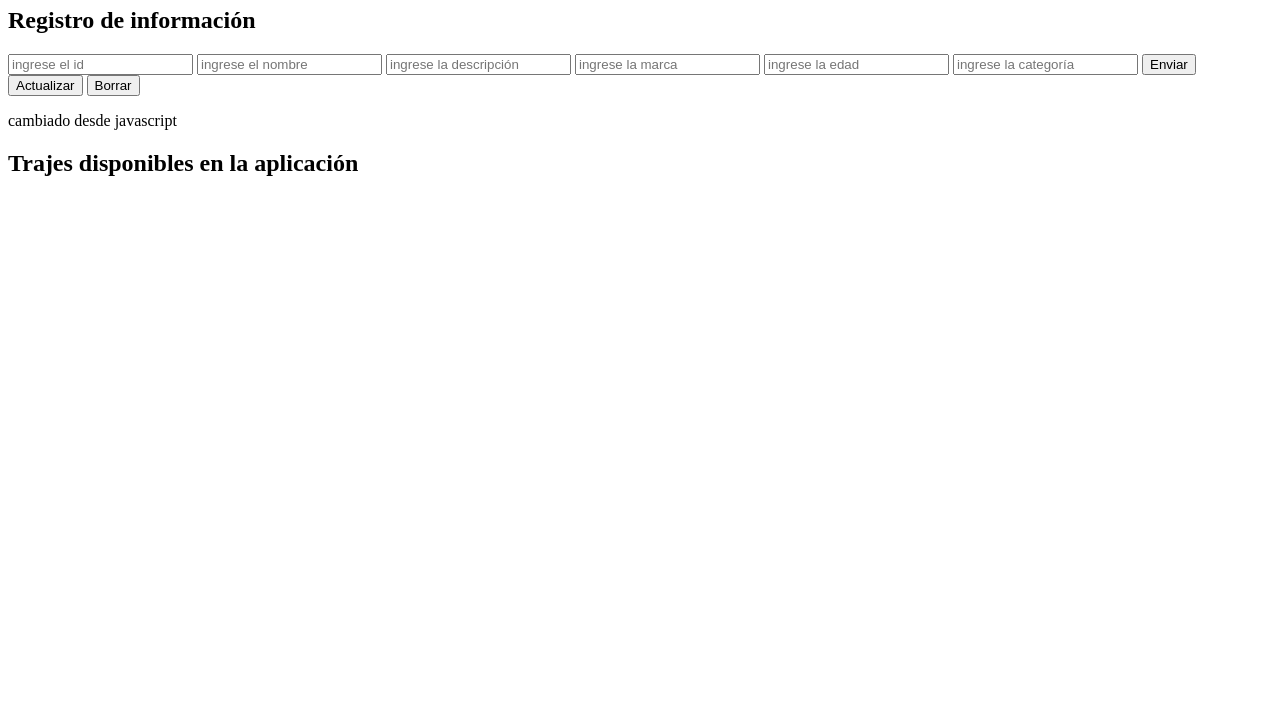
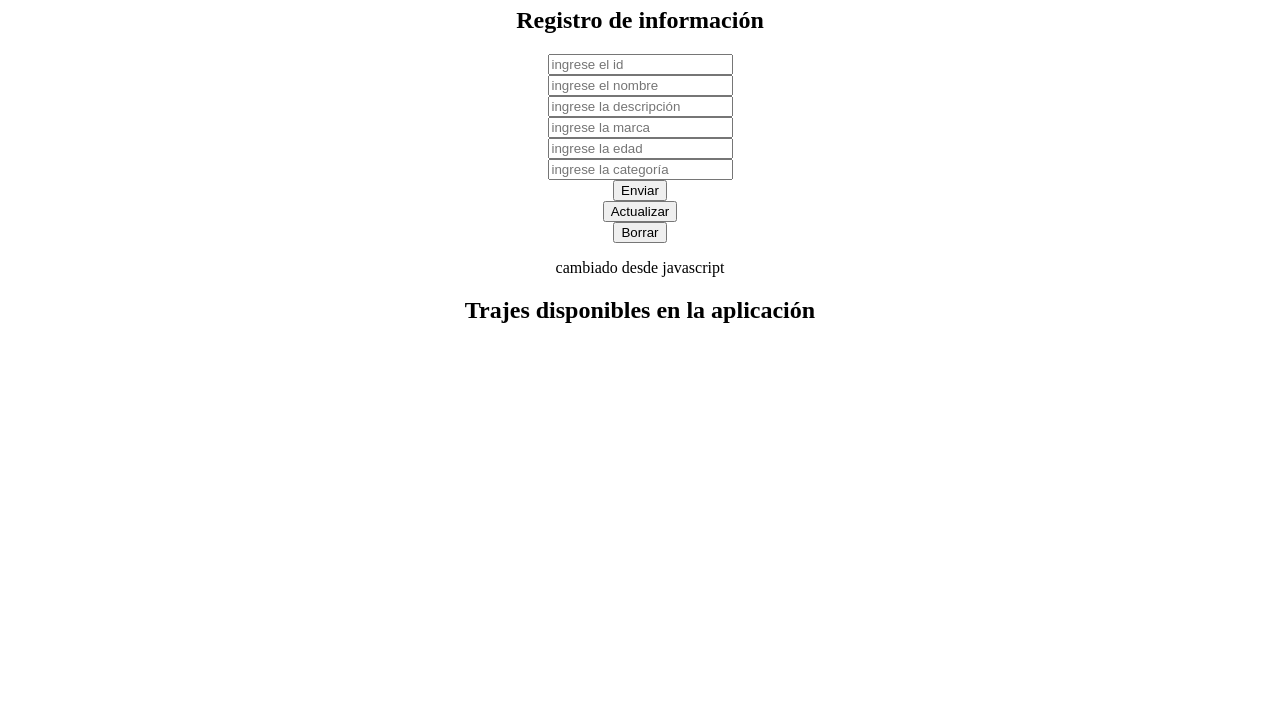
Before and after one commit to sebas-acuna-23/gitclass, a plain HTML site: page index.html in a window 1280 px wide. Shown: the part 73-800 px from the top of the page. Drawn offline with nearby package versions, Linux system fonts and the light colour scheme; no server answers.

Commit message:
cambios html

```diff
--- a/app.css
+++ b/app.css
@@ -1,3 +1,17 @@
-*{
+body{
+    text-align: center;
+}
+#formContainer{
+    margin: auto;
+    width: 80%;
+    text-align: center;
+}
+
+input{
     display: block;
+    margin: auto;
 }
+button{
+    margin:auto;
+    display:block;
+}
--- a/app.js
+++ b/app.js
@@ -27,11 +27,17 @@ function getCostumes(){
                 const costume= response.items[x];
                 $responseContainer.innerHTML+=`
                 id:${costume.idcostume}
+                <br>
                 nombre:${costume.name}
+                <br>
                 descripción:${costume.description}
+                <br>
                 años:${costume.year}
+                <br>
                 marca:${costume.brand}
+                <br>
                 categoría:${costume.idcategory}
+                <br>
                 <br>
                 `;
             }
--- a/index.html
+++ b/index.html
@@ -5,6 +5,7 @@
     <meta http-equiv="X-UA-Compatible" content="IE=edge">
     <meta name="viewport" content="width=device-width, initial-scale=1.0">
     <title>Document</title>
+    <link rel="stylesheet" href="app.css">
 
 </head>
 <body>
```
